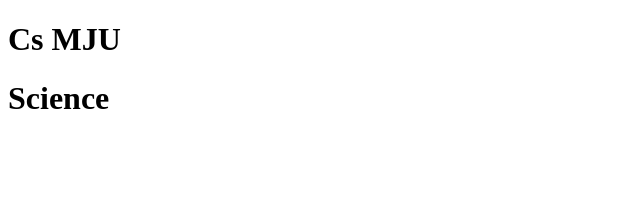
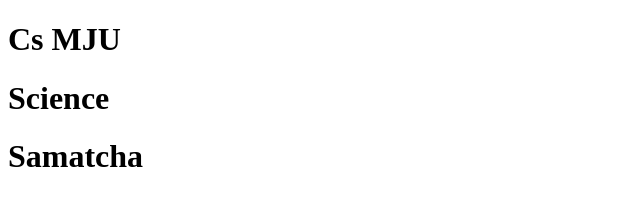
Before and after one commit to kiksaa/GitSE, a plain HTML site: page index.html in a window 1280 px wide. Shown: the whole page, without its empty margins (0-640 px from the left). Drawn offline with Linux system fonts and the light colour scheme.

Commit message:
create index

```diff
--- a/index.html
+++ b/index.html
@@ -9,5 +9,6 @@
 <body>
     <h1> Cs MJU </h1>
     <h1> Science </h1>
+    <h1> Samatcha </h1>
 </body>
 </html>
```
